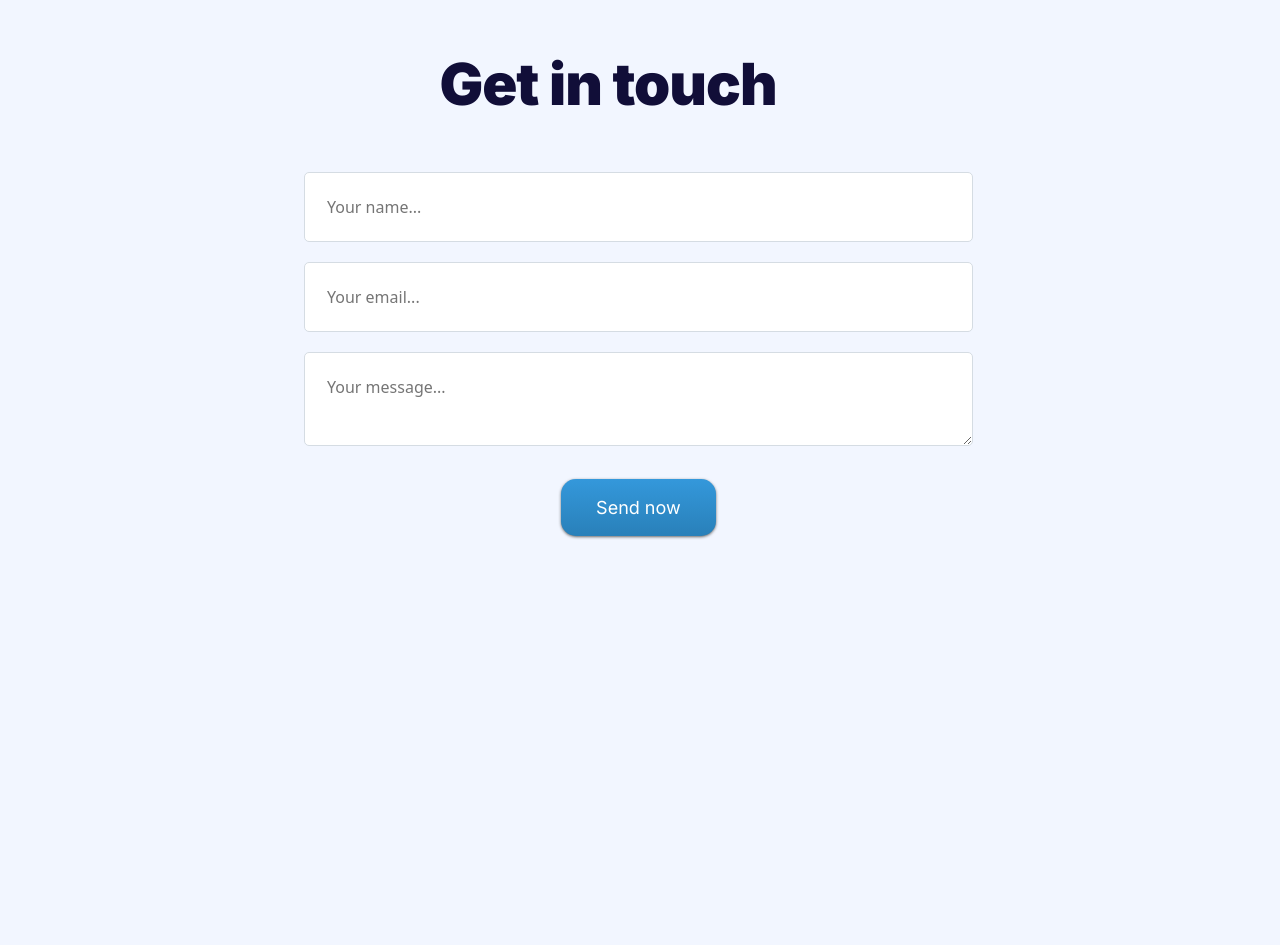
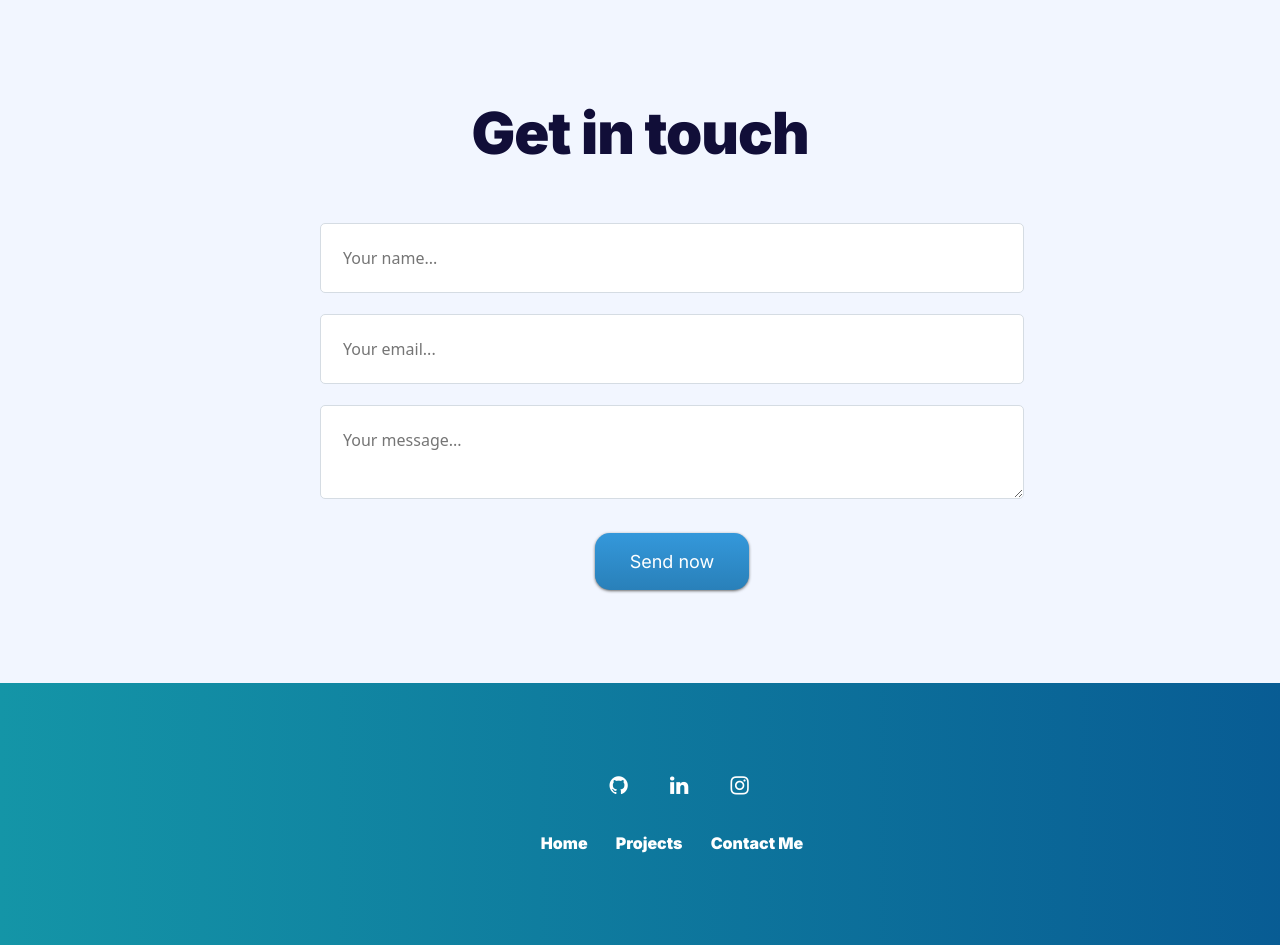
Before and after one commit to soumyyyaaa/Portfolio, a React (Create React App) app: page / in a window 1280 px wide. Shown: the part 1200-2145 px from the top of the page. Before the commit the page ends 1836 px from the top, so only its background shows below. Built offline with nearby package versions, Linux system fonts and the light colour scheme.

Commit message:
Footer Added

```diff
--- a/src/App.js
+++ b/src/App.js
@@ -1,17 +1,18 @@
 import Home from "./Page/Home";
 import Contactme from "./Page/Contactme";
-import 'bootstrap/dist/css/bootstrap.min.css';
-import Navbars from "./Components/Navbar/Navbars"
-import Project from "./Page/Project"
-
+import "bootstrap/dist/css/bootstrap.min.css";
+import Navbars from "./Components/Navbar/Navbars";
+import Project from "./Page/Project";
+import Footer from "./Components/Navbar/Footer";
 
 function App() {
   return (
     <div className="App">
-    <Navbars />
-    <Home/>
-    <Project />
-    <Contactme/>
+      <Navbars />
+      <Home />
+      <Project />
+      <Contactme />
+      <Footer />
     </div>
   );
 }
--- /dev/null
+++ b/src/Components/Navbar/Footer.jsx
@@ -0,0 +1,44 @@
+import React from "react";
+import "./footer.css";
+
+function Footer() {
+  return (
+    <>
+      <div className="footer">
+      <div>
+        <a
+          href="https://github.com/soumyyyaaa"
+          target="_blank"
+          rel="noopener noreferrer"
+          className="footer-icon git"
+        >
+          <i className="fa fa-brands fa-github fa-lg"></i>
+        </a>
+        <a
+          href="https://www.linkedin.com/in/soumya-agrawal-7011661ba/"
+          target="_blank"
+          rel="noopener noreferrer"
+          className="footer-icon linked"
+        >
+          <i className="fa fa-brands fa-linkedin fa-lg"></i>
+        </a>
+        <a
+          href="https://www.instagram.com/soumyyyaaa/"
+          target="_blank"
+          rel="noopener noreferrer"
+          className="footer-icon insta"
+        >
+          <i className="fa fa-brands fa-instagram fa-lg"></i>
+        </a>
+        </div>
+        <div className="menu">
+            <a href="/home" className="footer-menu">Home</a>
+            <a href="/projects" className="footer-menu">Projects</a>
+            <a href="#contact-me" className="footer-menu">Contact Me</a>
+        </div>
+      </div>
+    </>
+  );
+}
+
+export default Footer;
--- /dev/null
+++ b/src/Components/Navbar/footer.css
@@ -0,0 +1,42 @@
+.footer {
+    padding: 7% 20% 7% 25%;
+    text-align: center;
+    background: linear-gradient(90deg,#1495a7 0%,#003687 167%);
+}
+
+.footer-icon {
+    padding: 2%;
+    margin-left: 2%;
+    color: #fff;
+}
+
+.git:hover {
+    background-color: #fff;
+    border-radius: 50%;
+}
+
+.linked:hover {
+    background-color: #fff;
+    border-radius: 50%;
+}
+
+.insta:hover {
+    background-color: #fff;
+    border-radius: 50%;
+}
+
+.footer-menu {
+    text-decoration: none;
+    padding: 2%;
+    color: #fff;
+    font-family: 'Inter', sans-serif;
+    font-weight: bolder;
+}
+
+.footer-menu:hover {
+    color: #b3b3b3;
+}
+
+.menu {
+    margin-top: 5%;
+}
--- a/src/Components/Navbar/navbar.css
+++ b/src/Components/Navbar/navbar.css
@@ -17,3 +17,9 @@
     font-family: 'Inter', sans-serif;
 
 }
+
+.navbar-expand-md .offcanvas .offcanvas-body {
+    display: block;
+    margin-top: 2%;
+    margin-bottom: 2%;
+}
--- a/src/Page/home.css
+++ b/src/Page/home.css
@@ -2,10 +2,10 @@
 
 body {
     background-color: #f2f6ff !important;
-    padding: 1% 5% 1% 0%;
 }
 
 .container {
+    padding: 1% 5% 1% 0%;
     display: flex;
     justify-content: space-between;
     margin-top: 3em;
--- a/src/Page/project.css
+++ b/src/Page/project.css
@@ -46,7 +46,7 @@
 }
 
 .pro-img {
-  width: 70%;
+  width: 50%;
 }
 
 .pro-text {
@@ -54,7 +54,7 @@
     opacity: 0;
     color:#110e38;
     font-size: 25px;
-    margin-top: -8.5rem;
+    margin-top: -7rem;
     font-family: 'Inter', sans-serif;
     line-height: 1.2;
     letter-spacing: -1px;
```
